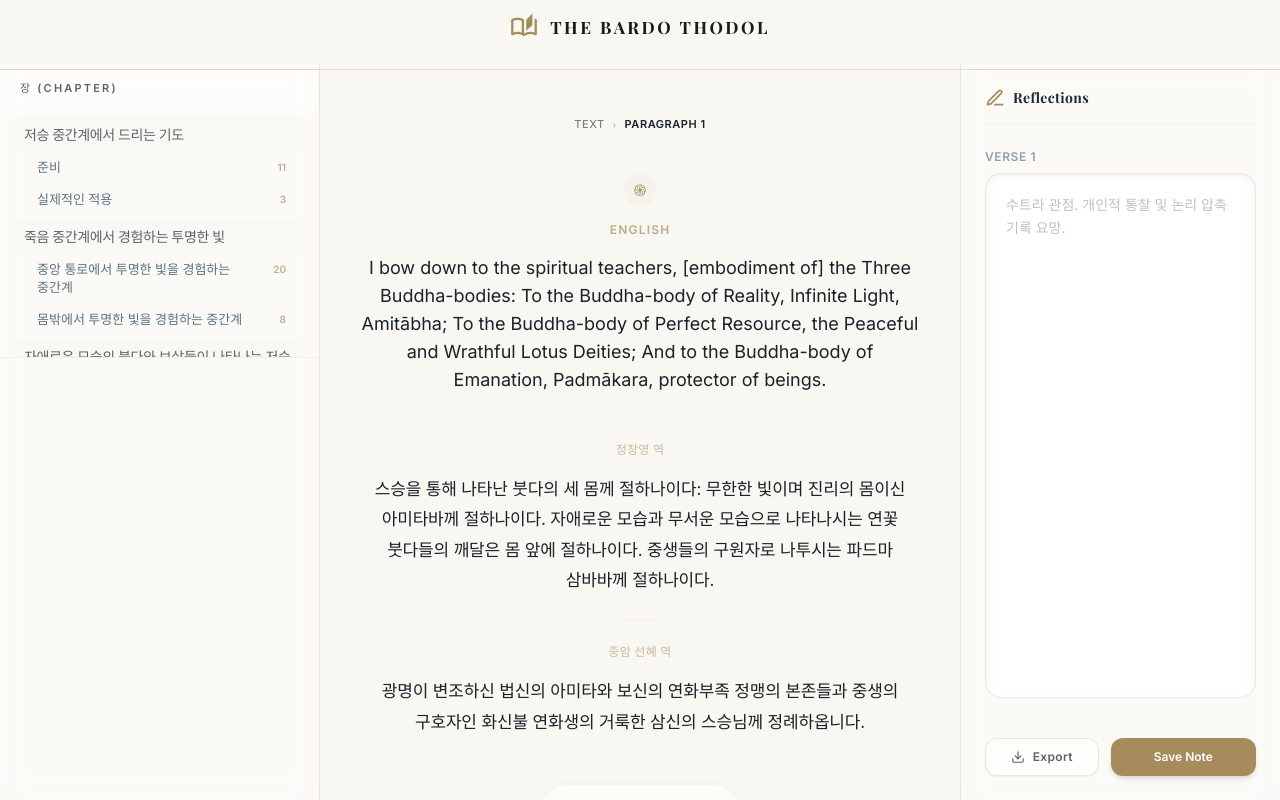
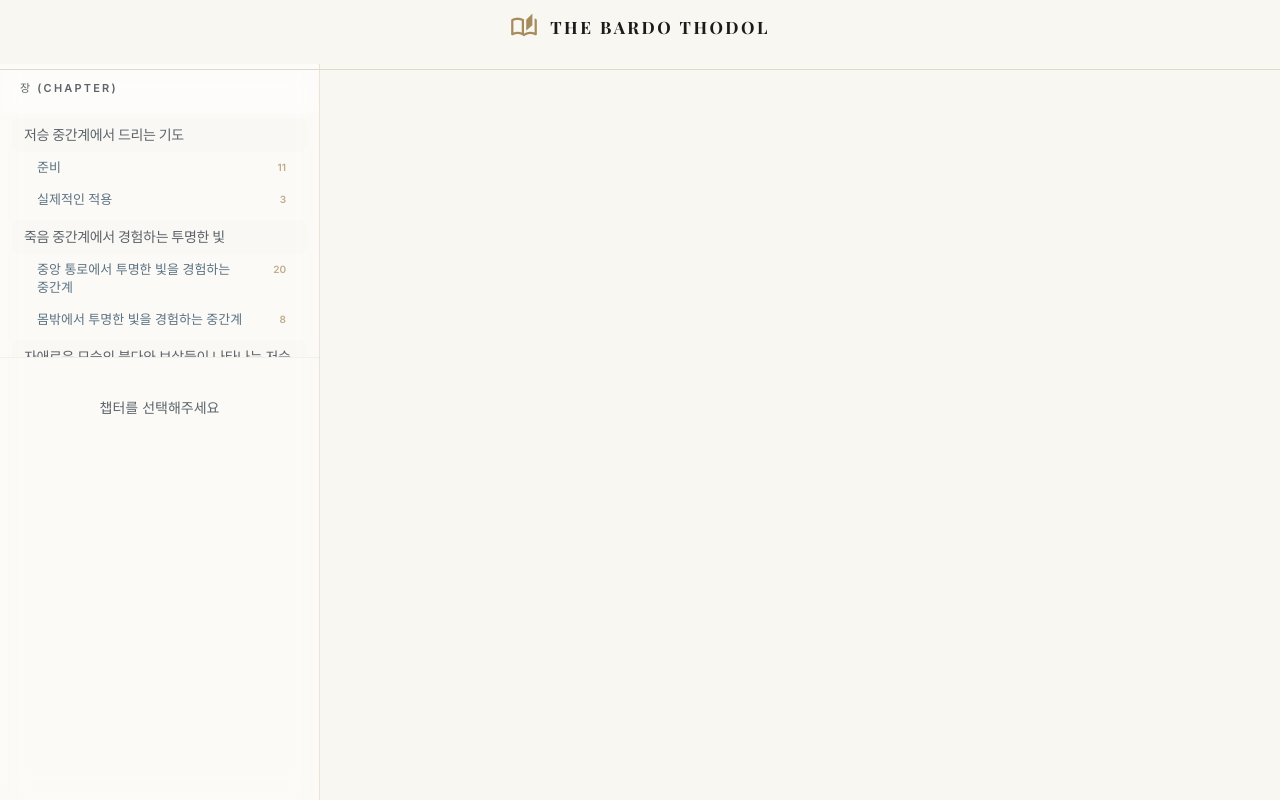
Before and after one commit to concario17-max/tibet, a React (Vite) app: page /text in a window 1280 px wide. Built offline with nearby package versions, Linux system fonts and the light colour scheme; a web font is replaced by a local one.

Commit message:
feat(ui): implement Meta-Design empty state for chapter and text views

```diff
--- a/src/pages/Chapter.jsx
+++ b/src/pages/Chapter.jsx
@@ -9,12 +9,7 @@ import { flattenVerses } from '../utils/textUtils';
 const Chapter = () => {
     const { activeVerse, setActiveVerse } = useUI() || {};
 
-    // Defaults to Prayer 1 - Verse 1. If global activeVerse is unset, set it initially.
-    useEffect(() => {
-        if (!activeVerse && setActiveVerse) {
-            setActiveVerse(prayersData[0].verses[0]);
-        }
-    }, [activeVerse, setActiveVerse]);
+    // 사용자가 직접 챕터를 선택하기 전까지는 activeVerse를 null로 유지 (Awwwards급 빈 화면 연출)
 
     const flatVerses = React.useMemo(() => flattenVerses(prayersData), []);
 
@@ -34,14 +29,36 @@ const Chapter = () => {
     const hasPrev = currentIndex > 0;
     const hasNext = currentIndex !== -1 && currentIndex < flatVerses.length - 1;
 
-    if (!activeVerse) return null;
+    // 빈 상태 (Empty State) UI 컴포넌트 메타 디자인 적용
+    const EmptyState = () => (
+        <div className="flex-1 flex flex-col items-center justify-center p-8 bg-transparent transition-all duration-700 h-full w-full">
+            <div className="max-w-md w-full text-center space-y-6 opacity-0 animate-[fadeIn_1s_ease-out_0.3s_forwards]">
+                <div className="w-16 h-16 mx-auto rounded-2xl bg-gold-surface/30 dark:bg-dark-surface/50 border border-gold-border/30 dark:border-dark-border/40 flex items-center justify-center backdrop-blur-md shadow-inner transition-transform hover:scale-105">
+                    <svg className="w-8 h-8 text-gold-primary/70 dark:text-gold-light/60" fill="none" viewBox="0 0 24 24" stroke="currentColor">
+                        <path strokeLinecap="round" strokeLinejoin="round" strokeWidth={1.5} d="M12 6v6m0 0v6m0-6h6m-6 0H6" />
+                    </svg>
+                </div>
+                <div className="space-y-2">
+                    <h3 className="text-xl font-crimson font-bold text-text-primary dark:text-dark-text-primary tracking-wide">
+                        원하시는 장을 선택해주세요
+                    </h3>
+                    <p className="text-sm text-text-secondary/80 dark:text-dark-text-secondary/80 font-inter leading-relaxed max-w-sm mx-auto">
+                        좌측 메뉴에서 챕터를 선택하시면<br />해당 구절의 상세 내용을 확인하실 수 있습니다.
+                    </p>
+                </div>
+            </div>
+        </div>
+    );
 
     return (
         <div className="flex w-full min-h-screen h-screen overflow-hidden bg-sand-primary dark:bg-dark-bg relative z-10 transition-colors duration-500 xl:bg-transparent dark:xl:bg-transparent">
             {/* 배경 그라데이션 (Gita 스타일 이식) */}
             <div className="fixed inset-0 pointer-events-none bg-grid-slate-900/[0.04] dark:bg-grid-slate-100/[0.03] bg-[bottom_1px_center] z-[-1] transition-opacity duration-500"></div>
 
-            <LeftSidebar onSelectVerse={setActiveVerse} activeVerseId={activeVerse.id} prayers={prayersData} />
+            <LeftSidebar onSelectVerse={setActiveVerse} activeVerseId={activeVerse?.id} prayers={prayersData} />
+
+            {activeVerse ? (
+                <>
                     <ReadingPanel
                         key={activeVerse.id}
                         verse={activeVerse}
@@ -50,6 +67,10 @@ const Chapter = () => {
                         onNext={hasNext ? () => handleNavigate('next') : null}
                     />
                     <RightSidebar activeVerseId={activeVerse.id} storagePrefix="prayer" />
+                </>
+            ) : (
+                <EmptyState />
+            )}
         </div>
     );
 };
--- a/src/pages/Text.jsx
+++ b/src/pages/Text.jsx
@@ -8,29 +8,7 @@ import { flattenVerses } from '../utils/textUtils';
 const Text = () => {
     const [activeTextVerse, setActiveTextVerse] = useState(null);
 
-    useEffect(() => {
-        if (!activeTextVerse && bookData && bookData.length > 0) {
-            let firstVerse = null;
-            // Iterate until we find the first verse
-            for (const item of bookData) {
-                if (item.verses && item.verses.length > 0) {
-                    firstVerse = item.verses[0];
-                    break;
-                } else if (item.isGroup && item.subchapters && item.subchapters.length > 0) {
-                    for (const sub of item.subchapters) {
-                        if (sub.verses && sub.verses.length > 0) {
-                            firstVerse = sub.verses[0];
-                            break;
-                        }
-                    }
-                }
-                if (firstVerse) break;
-            }
-            if (firstVerse) {
-                setActiveTextVerse(firstVerse);
-            }
-        }
-    }, [activeTextVerse]);
+    // 강제 구절 선택 로직 제거, 유저가 직접 선택하도록 유도 (Meta-Design)
 
     const flatVerses = React.useMemo(() => flattenVerses(bookData), []);
 
@@ -50,14 +28,36 @@ const Text = () => {
     const hasPrev = currentIndex > 0;
     const hasNext = currentIndex !== -1 && currentIndex < flatVerses.length - 1;
 
-    if (!activeTextVerse) return null;
+    // 빈 상태 (Empty State) 컴포넌트
+    const EmptyState = () => (
+        <div className="flex-1 flex flex-col items-center justify-center p-8 bg-transparent transition-all duration-700 h-full w-full">
+            <div className="max-w-md w-full text-center space-y-6 opacity-0 animate-[fadeIn_1s_ease-out_0.3s_forwards]">
+                <div className="w-16 h-16 mx-auto rounded-2xl bg-gold-surface/30 dark:bg-dark-surface/50 border border-gold-border/30 dark:border-dark-border/40 flex items-center justify-center backdrop-blur-md shadow-inner transition-transform hover:scale-105">
+                    <svg className="w-8 h-8 text-gold-primary/70 dark:text-gold-light/60" fill="none" viewBox="0 0 24 24" stroke="currentColor">
+                        <path strokeLinecap="round" strokeLinejoin="round" strokeWidth={1.5} d="M12 6v6m0 0v6m0-6h6m-6 0H6" />
+                    </svg>
+                </div>
+                <div className="space-y-2">
+                    <h3 className="text-xl font-crimson font-bold text-text-primary dark:text-dark-text-primary tracking-wide">
+                        원하시는 장을 선택해주세요
+                    </h3>
+                    <p className="text-sm text-text-secondary/80 dark:text-dark-text-secondary/80 font-inter leading-relaxed max-w-sm mx-auto">
+                        좌측 메뉴에서 챕터를 선택하시면<br />해당 구절의 상세 내용을 확인하실 수 있습니다.
+                    </p>
+                </div>
+            </div>
+        </div>
+    );
 
     return (
         <div className="flex w-full min-h-screen h-screen overflow-hidden bg-sand-primary dark:bg-dark-bg relative z-10 transition-colors duration-500 xl:bg-transparent dark:xl:bg-transparent">
             {/* Background Grid */}
             <div className="fixed inset-0 pointer-events-none bg-grid-slate-900/[0.04] dark:bg-grid-slate-100/[0.03] bg-[bottom_1px_center] z-[-1] transition-opacity duration-500"></div>
 
-            <LeftSidebar onSelectVerse={setActiveTextVerse} activeVerseId={activeTextVerse.id} prayers={bookData} />
+            <LeftSidebar onSelectVerse={setActiveTextVerse} activeVerseId={activeTextVerse?.id} prayers={bookData} />
+
+            {activeTextVerse ? (
+                <>
                     <ReadingPanel
                         key={`text-${activeTextVerse.id}`}
                         verse={activeTextVerse}
@@ -66,6 +66,10 @@ const Text = () => {
                         onNext={hasNext ? () => handleNavigate('next') : null}
                     />
                     <RightSidebar activeVerseId={activeTextVerse.id} storagePrefix="book" />
+                </>
+            ) : (
+                <EmptyState />
+            )}
         </div>
     );
 };
--- a/src/pages/components/LeftSidebar.jsx
+++ b/src/pages/components/LeftSidebar.jsx
@@ -10,8 +10,8 @@ const LeftSidebar = ({ prayers, onSelectVerse, activeVerseId }) => {
     const uiContext = useUI() || { isSidebarOpen: true, setIsSidebarOpen: () => { } };
     const { isSidebarOpen, setIsSidebarOpen } = uiContext;
 
-    // 첫 번째 챕터를 기본으로 열어둠 (불변성)
-    const [expandedChapter, setExpandedChapter] = useState(prayers?.[0]?.id || null);
+    // 초기 상태는 열려있는 챕터 없이 (null) 깔끔하게 시작 (Zero Monolith, 불변성)
+    const [expandedChapter, setExpandedChapter] = useState(null);
 
     // 챕터 토글 핸들러 (재생성 방지)
     const toggleChapter = React.useCallback((chapterId) => {
```
Lines whose indentation alone changed are shown as unchanged.
